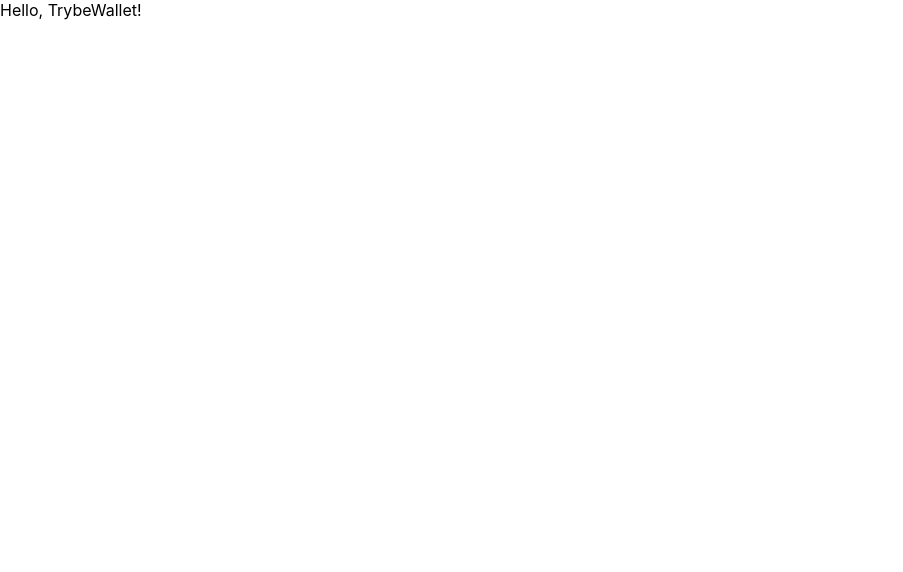
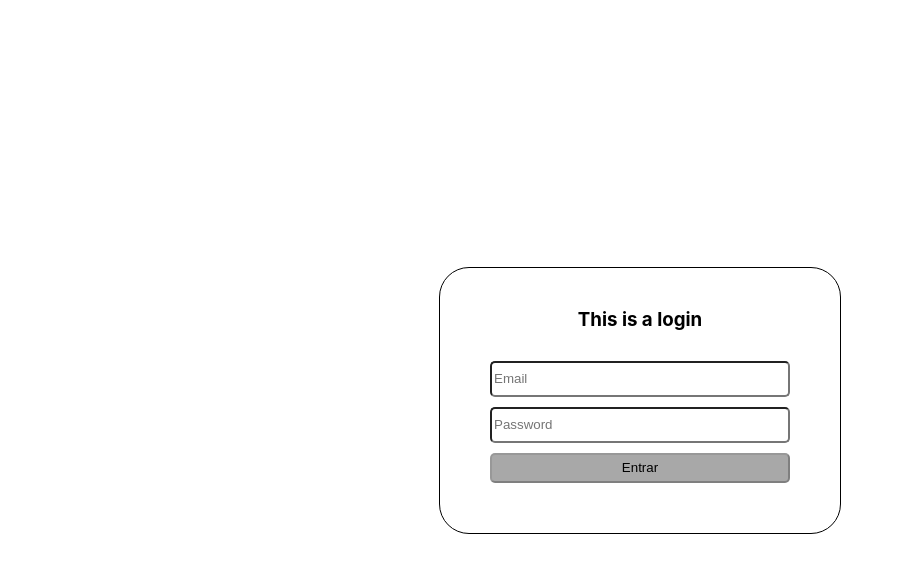
Before and after one commit to cae07/sd-013-a-project-trybewallet, a React (Create React App) app: page / in a window 1280 px wide. Shown: the top 572 px of the page, without its empty margins (0-903 px from the left). Built offline with nearby package versions, Linux system fonts and the light colour scheme.

Commit message:
Reqs 1 e 2

```diff
--- a/src/App.js
+++ b/src/App.js
@@ -1,7 +1,19 @@
 import React from 'react';
+import { Switch, Route } from 'react-router-dom';
+import Login from './pages/Login';
+import Wallet from './pages/Wallet';
 
 function App() {
-  return <div>Hello, TrybeWallet!</div>;
+  return (
+    <Switch>
+      <Route exact path="/">
+        <Login />
+      </Route>
+      <Route exact path="/carteira">
+        <Wallet />
+      </Route>
+    </Switch>
+  );
 }
 
 export default App;
--- a/src/actions/index.js
+++ b/src/actions/index.js
@@ -1 +1,37 @@
-// Coloque aqui suas actions
+export const REGISTER_USER = 'REGISTER_USER';
+export const LOADING_TYPE = 'LOADING_TYPE';
+export const SUCCESS_TYPE = 'SUCCESS_TYPE';
+export const ERROR_TYPE = 'ERROR_TYPE';
+
+export const registerUser = (payload) => ({
+  type: REGISTER_USER,
+  payload,
+});
+
+export const loadingAction = () => ({
+  type: LOADING_TYPE,
+});
+
+export const successAction = (payload) => ({
+  type: SUCCESS_TYPE,
+  payload,
+});
+
+export const errorAction = (payload) => ({
+  type: ERROR_TYPE,
+  payload,
+});
+
+export const fetchName = () => (
+  async (dispatch) => {
+    dispatch(loadingAction());
+    try {
+      const res = await fetch(URL);
+      if (!res.ok) throw new Error('fetch failed');
+      const data = await res.json();
+      return dispatch(successAction(data));
+    } catch (error) {
+      return dispatch(errorAction(error.message));
+    }
+  }
+);
--- a/src/index.js
+++ b/src/index.js
@@ -1,14 +1,18 @@
 import React from 'react';
 import ReactDOM from 'react-dom';
-import { BrowserRouter } from 'react-router-dom';
+import { Provider } from 'react-redux';
+import { BrowserRouter as Router } from 'react-router-dom';
+import store from './store';
 import './index.css';
 import App from './App';
 import * as serviceWorker from './serviceWorker';
 
 ReactDOM.render(
-  <BrowserRouter>
-    <App />
-  </BrowserRouter>,
+  <Provider store={ store }>
+    <Router>
+      <App />
+    </Router>
+  </Provider>,
   document.getElementById('root'),
 );
 
--- /dev/null
+++ b/src/pages/Login.css
@@ -0,0 +1,44 @@
+.login-container {
+  width: 100vw;
+  height: 100vh;
+  display: flex;
+  justify-content: center;
+  align-items: center;
+}
+
+.login-form {
+  display: flex;
+  flex-direction: column;
+  width: 400px;
+  border: 1px solid black;
+  border-radius: 30px;
+}
+
+.login-heading {
+  text-align: center;
+  margin: 40px 50px 0;
+}
+
+.login-email {
+  margin: 30px 50px 5px;
+  height: 30px;
+  border-radius: 5px;
+}
+
+.login-password {
+  margin: 5px 50px;
+  height: 30px;
+  border-radius: 5px;
+}
+
+.login-btn {
+  margin: 5px 50px 50px;
+  height: 30px;
+  background-color: rgb(3, 192, 3);
+  color: black;
+  border-radius: 5px;
+}
+
+.login-btn:disabled {
+  background-color: rgb(168, 168, 168);
+}
--- a/src/pages/Login.js
+++ b/src/pages/Login.js
@@ -1,9 +1,87 @@
 import React from 'react';
+import { connect } from 'react-redux';
+import { Redirect } from 'react-router-dom';
+import { registerUser } from '../actions';
+import './Login.css';
 
 class Login extends React.Component {
+  constructor(props) {
+    super(props);
+
+    this.state = {
+      email: '',
+      password: '',
+      disabled: true,
+    };
+
+    this.handleInputs = this.handleInputs.bind(this);
+    this.handleLogin = this.handleLogin.bind(this);
+  }
+
+  handleLogin(evt) {
+    evt.preventDefault();
+    const { email, password } = this.state;
+  }
+
+  handleInputs({ target: { type, value } }) {
+    this.setState({ [type]: value }, () => {
+      const { email, password } = this.state;
+      const emailRegex = /^\w+([.-]?\w+)*@\w+([.-]?\w+)*(\.\w{2,3})+$/;
+      const magNum = 6;
+      if (emailRegex.test(email) && password.length >= magNum) {
+        this.setState({ disabled: false });
+      } else {
+        this.setState({ disabled: true });
+      }
+    });
+  }
+
   render() {
-    return <div>Login</div>;
+    const { email, password, disabled, isLogged } = this.state;
+    const { handleInputs, handleLogin } = this;
+
+    if (isLogged) return <Redirect to="/batata" />;
+
+    return (
+      <div className="login-container">
+        <form className="login-form">
+          <h3 className="login-heading">This is a login</h3>
+          <input
+            data-testid="email-input"
+            className="login-email"
+            type="email"
+            placeholder="Email"
+            value={ email }
+            onChange={ handleInputs }
+          />
+          <input
+            data-testid="password-input"
+            className="login-password"
+            type="password"
+            placeholder="Password"
+            value={ password }
+            onChange={ handleInputs }
+          />
+          <button
+            className="login-btn"
+            type="button"
+            disabled={ disabled }
+            onClick={ handleLogin }
+          >
+            Entrar
+          </button>
+        </form>
+      </div>
+    );
   }
 }
 
-export default Login;
+const mapStateToProps = (state) => ({
+  loginStatus: state.user.email,
+});
+
+const mapDispatchToProps = (dispatch) => ({
+  loginStatus: (payload) => dispatch(registerUser(payload)),
+});
+
+export default connect(mapStateToProps, mapDispatchToProps)(Login);
--- a/src/reducers/index.js
+++ b/src/reducers/index.js
@@ -1,5 +1,7 @@
-// import user from './user';
-// import wallet from './wallet';
+import { combineReducers } from 'redux';
+import user from './user';
+import wallet from './wallet';
 
-// Configure os seus reducers.
-// ATENÇÃO: você obrigatoriamente tem que utilizar as chaves "user" e "wallet" no seu estado global
+const reducer = combineReducers({ user, wallet });
+
+export default reducer;
--- a/src/reducers/user.js
+++ b/src/reducers/user.js
@@ -1 +1,23 @@
-// Esse reducer será responsável por tratar as informações da pessoa usuária
+import { LOADING_TYPE, SUCCESS_TYPE, ERROR_TYPE } from '../actions';
+
+const initialState = {
+  email: '',
+};
+
+function user(state = initialState, { type, payload }) {
+  switch (type) {
+  case LOADING_TYPE:
+    return { ...state, loading: true };
+
+  case SUCCESS_TYPE:
+    return { ...state, data: payload, loading: false };
+
+  case ERROR_TYPE:
+    return { ...state, error: payload, loading: false };
+
+  default:
+    return state;
+  }
+}
+
+export default user;
--- a/src/reducers/wallet.js
+++ b/src/reducers/wallet.js
@@ -1 +1,24 @@
-// Esse reducer será responsável por tratar o todas as informações relacionadas as despesas
+import { LOADING_TYPE, SUCCESS_TYPE, ERROR_TYPE } from '../actions';
+
+const initialState = {
+  currencies: [],
+  expenses: [],
+};
+
+function wallet(state = initialState, { type, payload }) {
+  switch (type) {
+  case LOADING_TYPE:
+    return { ...state, loading: true };
+
+  case SUCCESS_TYPE:
+    return { ...state, data: payload, loading: false };
+
+  case ERROR_TYPE:
+    return { ...state, error: payload, loading: false };
+
+  default:
+    return state;
+  }
+}
+
+export default wallet;
--- /dev/null
+++ b/src/store/index.js
@@ -0,0 +1,8 @@
+import { createStore, applyMiddleware } from 'redux';
+import { composeWithDevTools } from 'redux-devtools-extension';
+import thunk from 'redux-thunk';
+import reducer from '../reducers';
+
+const store = createStore(reducer, composeWithDevTools(applyMiddleware(thunk)));
+
+export default store;
```
Also changed, not shown: src/pages/Wallet.css (added), 1 other file (tests, documents, lock files or other folders).
